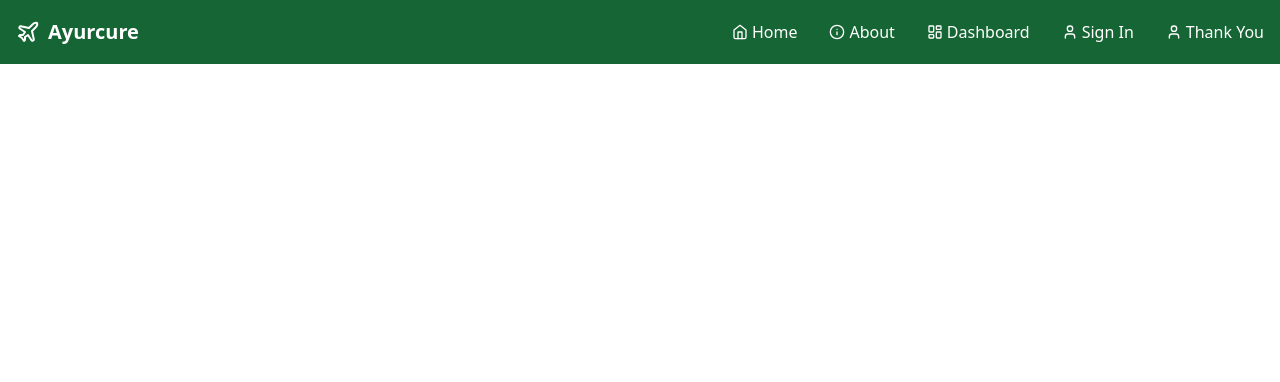
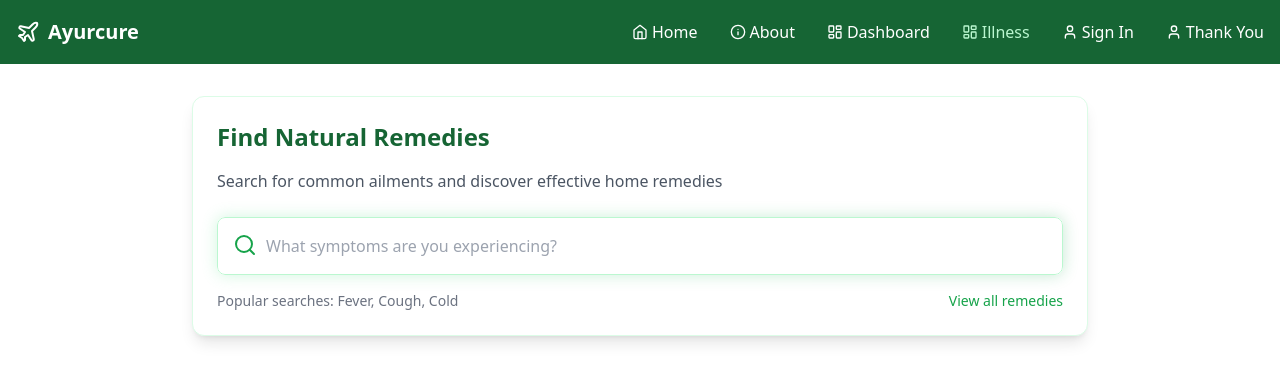
Before and after one commit to prajwalmandlik2004/ayurecure, a React (Vite) app: page /search in a window 1280 px wide. Shown: the top 382 px of the page. Built offline with nearby package versions, Linux system fonts and the light colour scheme.

Commit message:
new illness section added

```diff
--- a/src/App.tsx
+++ b/src/App.tsx
@@ -1,18 +1,18 @@
 // import React from 'react';
-import { BrowserRouter as Router, Routes, Route } from 'react-router-dom';
-import Navbar from './components/Navbar';
-import WelcomePage from './components/WelcomePage';
-import AboutPage from './components/AboutPage';
-import DashboardPage from './components/DashboardPage';
-import SignInPage from './components/SignInPage';
-import RemedyDetail from './components/RemedyDetail';
-import ThankYouPage from './components/ThankYouPage';
-import SearchBar from './components/SearchBar';
+import { BrowserRouter as Router, Routes, Route } from "react-router-dom";
+import Navbar from "./components/Navbar";
+import WelcomePage from "./components/WelcomePage";
+import AboutPage from "./components/AboutPage";
+import DashboardPage from "./components/DashboardPage";
+import SignInPage from "./components/SignInPage";
+import RemedyDetail from "./components/RemedyDetail";
+import ThankYouPage from "./components/ThankYouPage";
+import SearchBar from "./components/SearchBar";
 
 function App() {
   const handleSearch = (query: string) => {
     // Here you would typically handle the search logic
-    console.log('Searching for:', query);
+    console.log("Searching for:", query);
   };
 
   return (
@@ -21,19 +21,26 @@ function App() {
         <Navbar />
 
         <Routes>
-          <Route path="/" element={
+          <Route
+            path="/"
+            element={
               <>
                 <WelcomePage />
                 <div className="py-12 bg-green-50">
                   <SearchBar onSearch={handleSearch} />
                 </div>
               </>
-          } />
+            }
+          />
           <Route path="/about" element={<AboutPage />} />
           <Route path="/dashboard" element={<DashboardPage />} />
           <Route path="/signin" element={<SignInPage />} />
           <Route path="/remedy/:illness" element={<RemedyDetail />} />
           <Route path="/thank-you" element={<ThankYouPage />} />
+          <Route
+            path="/search"
+            element={<SearchBar onSearch={handleSearch} />}
+          />
         </Routes>
       </div>
     </Router>
--- a/src/components/Navbar.tsx
+++ b/src/components/Navbar.tsx
@@ -59,6 +59,13 @@ export default function Navbar() {
               <span>Dashboard</span>
             </Link>
             <Link
+              to="/search"
+              className={`flex items-center space-x-1 ${isActive("/search")}`}
+            >
+              <LayoutDashboard className="h-4 w-4" />
+              <span>Illness</span>
+            </Link>
+            <Link
               to="/signin"
               className={`flex items-center space-x-1 ${isActive("/signin")}`}
             >
@@ -67,7 +74,9 @@ export default function Navbar() {
             </Link>
             <Link
               to="/thank-you"
-              className={`flex items-center space-x-1 ${isActive("/signin")}`}
+              className={`flex items-center space-x-1 ${isActive(
+                "/thank-you"
+              )}`}
             >
               <User className="h-4 w-4" />
               <span>Thank You</span>
@@ -126,6 +135,16 @@ export default function Navbar() {
                 <span>Dashboard</span>
               </Link>
               <Link
+                to="/search"
+                className={`flex items-center space-x-2 px-3 py-2 rounded-md ${isActive(
+                  "/search"
+                )}`}
+                onClick={() => setIsMenuOpen(false)}
+              >
+                <LayoutDashboard className="h-5 w-5" />
+                <span>Illness</span>
+              </Link>
+              <Link
                 to="/signin"
                 className={`flex items-center space-x-2 px-3 py-2 rounded-md ${isActive(
                   "/signin"
--- a/src/components/SearchBar.tsx
+++ b/src/components/SearchBar.tsx
@@ -1,4 +1,4 @@
-import { useState } from "react";
+import { useState, useRef, useEffect } from "react";
 import { Search } from "lucide-react";
 
 // Define the structure for our remedy data
@@ -104,6 +104,27 @@ export default function SearchBar({ onSearch }: SearchBarProps) {
   const [query, setQuery] = useState("");
   const [showDropdown, setShowDropdown] = useState(false);
   const [selectedIllness, setSelectedIllness] = useState<string | null>(null);
+  const dropdownRef = useRef<HTMLDivElement>(null);
+  const inputRef = useRef<HTMLInputElement>(null);
+
+  // Close dropdown when clicking outside
+  useEffect(() => {
+    function handleClickOutside(event: MouseEvent) {
+      if (
+        dropdownRef.current &&
+        !dropdownRef.current.contains(event.target as Node) &&
+        inputRef.current &&
+        !inputRef.current.contains(event.target as Node)
+      ) {
+        setShowDropdown(false);
+      }
+    }
+
+    document.addEventListener("mousedown", handleClickOutside);
+    return () => {
+      document.removeEventListener("mousedown", handleClickOutside);
+    };
+  }, []);
 
   const handleSearch = (selectedQuery: string) => {
     setQuery(selectedQuery);
@@ -117,84 +138,129 @@ export default function SearchBar({ onSearch }: SearchBarProps) {
     (remedy) => remedy.illness === selectedIllness
   );
 
+  // Filter illnesses based on search query
+  const filteredIllnesses = illnesses.filter((illness) =>
+    illness.toLowerCase().includes(query.toLowerCase())
+  );
+
   return (
-    <div className="max-w-4xl mx-auto">
+    <div className="max-w-4xl mx-auto mt-8">
+      <div className="bg-white rounded-xl shadow-lg p-6 border border-green-100">
+        <h2 className="text-2xl font-bold text-green-800 mb-4">Find Natural Remedies</h2>
+        <p className="text-gray-600 mb-6">Search for common ailments and discover effective home remedies</p>
+
         <div className="relative">
+          <div className="relative group">
+            <div className="absolute inset-0 bg-gradient-to-r from-green-400 to-green-600 rounded-lg blur opacity-25 group-hover:opacity-50 transition duration-300"></div>
+            <div className="relative bg-white rounded-lg overflow-hidden">
               <input
+                ref={inputRef}
                 type="text"
                 value={query}
                 onChange={(e) => {
                   setQuery(e.target.value);
                   setShowDropdown(true);
                 }}
-          placeholder="Search your illness here..."
-          className="w-full px-4 py-3 pl-12 rounded-lg border border-green-200 focus:outline-none focus:ring-2 focus:ring-green-500"
+                placeholder="What symptoms are you experiencing?"
+                className="w-full px-4 py-4 pl-12 rounded-lg border border-green-200 focus:outline-none focus:ring-2 focus:ring-green-500 transition-all duration-300"
                 onFocus={() => setShowDropdown(true)}
               />
-        <Search className="absolute left-4 top-3.5 h-5 w-5 text-green-600" />
+              <Search className="absolute left-4 top-4 h-6 w-6 text-green-600" />
+              {query.length > 0 && (
+                <button
+                  onClick={() => {
+                    setQuery("");
+                    setSelectedIllness(null);
+                  }}
+                  className="absolute right-4 top-4 text-gray-400 hover:text-gray-600"
+                >
+                  ✕
+                </button>
+              )}
+            </div>
           </div>
 
-      {showDropdown && (
-        <div className="absolute w-full mt-2 bg-white rounded-lg shadow-lg border border-green-100 z-50 max-w-2xl">
-          {illnesses
-            .filter((illness) =>
-              illness.toLowerCase().includes(query.toLowerCase())
-            )
-            .map((illness, index) => (
+          {showDropdown && filteredIllnesses.length > 0 && (
+            <div
+              ref={dropdownRef}
+              className="absolute w-full mt-2 bg-white rounded-lg shadow-xl border border-green-100 z-50 overflow-hidden max-h-64 overflow-y-auto"
+            >
+              {filteredIllnesses.map((illness, index) => (
                 <button
                   key={index}
-                className="w-full text-left px-4 py-2 hover:bg-green-50 transition-colors"
+                  className="w-full text-left px-6 py-3 hover:bg-green-50 transition-colors flex items-center space-x-3 border-b border-gray-50 last:border-0"
                   onClick={() => handleSearch(illness)}
                 >
-                {illness}
+                  <span className="h-2 w-2 rounded-full bg-green-500"></span>
+                  <span>{illness}</span>
                 </button>
               ))}
             </div>
           )}
 
+          {showDropdown && query.length > 0 && filteredIllnesses.length === 0 && (
+            <div className="absolute w-full mt-2 bg-white rounded-lg shadow-lg border border-green-100 z-50 p-4 text-center text-gray-500">
+              No matching illnesses found. Try a different search term.
+            </div>
+          )}
+        </div>
+
+        <div className="mt-4 text-sm text-gray-500 flex justify-between">
+          <p>Popular searches: Fever, Cough, Cold</p>
+          <button className="text-green-600 hover:text-green-800 transition-colors">
+            View all remedies
+          </button>
+        </div>
+      </div>
+
       {/* Display remedy details when an illness is selected */}
       {selectedRemedy && (
-        <div className="mt-6 bg-white rounded-lg shadow-md overflow-hidden border border-green-100">
+        <div className="mt-6 bg-white rounded-lg shadow-lg overflow-hidden border border-green-100 transition-all duration-300">
           <div className="md:flex">
-            <div className="md:w-1/3">
+            <div className="md:w-1/3 relative">
+              <div className="absolute inset-0 bg-gradient-to-b from-transparent to-green-900/50 z-10"></div>
               <img
                 src={selectedRemedy.image}
                 alt={selectedRemedy.remedyName}
                 className="w-full h-64 object-cover"
               />
+              <div className="absolute bottom-3 left-3 z-20 bg-white/80 backdrop-blur-sm px-3 py-1 rounded-full text-sm font-medium text-green-800">
+                {selectedRemedy.frequency}
+              </div>
             </div>
             <div className="p-6 md:w-2/3">
-              <div className="flex justify-between items-start">
-                <div>
-                  <h2 className="text-2xl font-bold text-green-700">
+              <div className="flex flex-col">
+                <span className="text-sm font-medium text-green-600 mb-1">Natural Remedy</span>
+                <h2 className="text-2xl font-bold text-gray-800">
                   {selectedRemedy.illness}
                 </h2>
-                  <h3 className="text-xl text-green-600 mt-1">
+                <h3 className="text-xl text-green-700 mt-1 font-medium">
                   {selectedRemedy.remedyName}
                 </h3>
               </div>
-                <span className="bg-green-100 text-green-800 text-sm font-medium px-3 py-1 rounded-full">
-                  {selectedRemedy.frequency}
-                </span>
-              </div>
 
-              <div className="mt-4">
-                <h4 className="font-semibold text-gray-700">Importance:</h4>
-                <p className="text-gray-600 mt-1">
+              <div className="mt-6 space-y-4">
+                <div className="bg-green-50 p-4 rounded-lg">
+                  <h4 className="font-semibold text-green-800">Why It Works:</h4>
+                  <p className="text-gray-700 mt-1">
                     {selectedRemedy.importance}
                   </p>
                 </div>
 
-              <div className="mt-4">
-                <h4 className="font-semibold text-gray-700">How to Use:</h4>
-                <p className="text-gray-600 mt-1">
+                <div>
+                  <h4 className="font-semibold text-gray-800 border-b border-gray-200 pb-2 mb-2">How to Use:</h4>
+                  <p className="text-gray-700">
                     {selectedRemedy.description}
                   </p>
                 </div>
+              </div>
 
-              <div className="mt-6">
-                <button className="bg-green-600 hover:bg-green-700 text-white px-4 py-2 rounded-lg transition-colors">
+              <div className="mt-6 flex gap-3">
+                <button className="bg-green-600 hover:bg-green-700 text-white px-5 py-2 rounded-lg transition-colors font-medium flex-1">
                   Save Remedy
+                </button>
+                <button className="border border-green-600 text-green-600 hover:bg-green-50 px-5 py-2 rounded-lg transition-colors font-medium">
+                  Share
                 </button>
               </div>
             </div>
```
Lines whose indentation alone changed are shown as unchanged.
